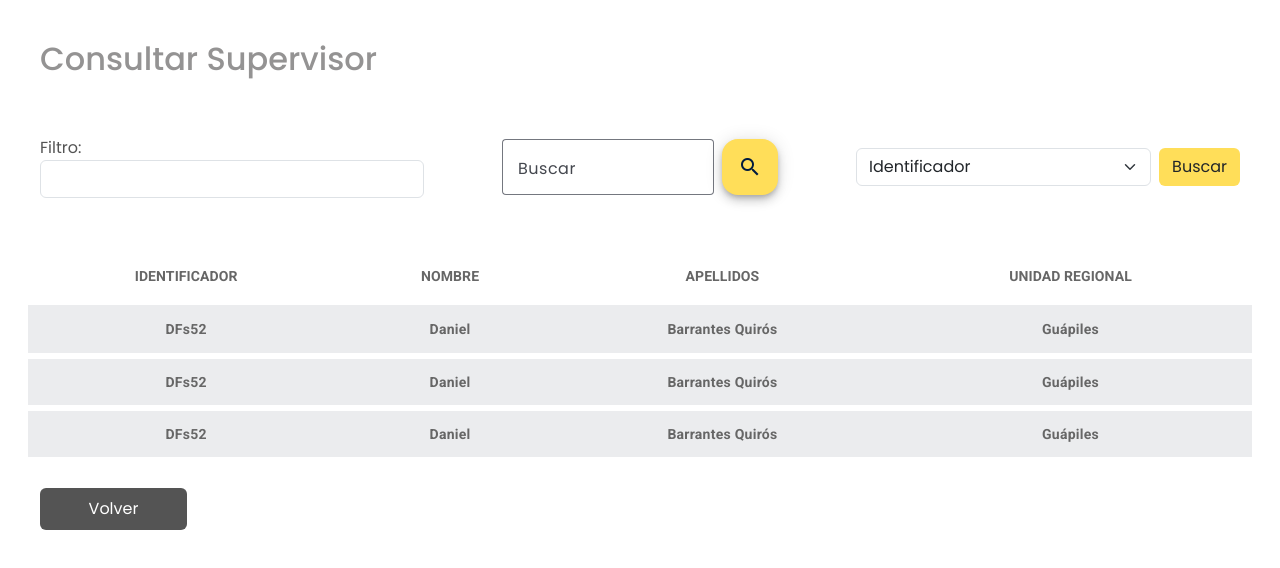
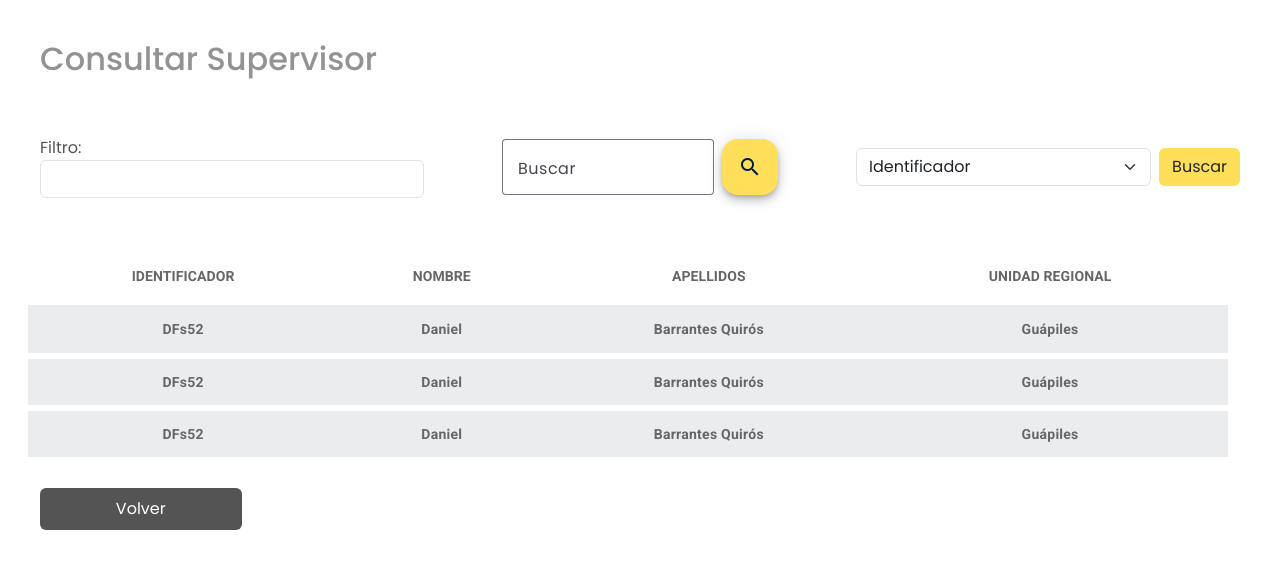
Before and after one commit to D240021/Reporteria-ICE, an Angular app in the folder frontend/reporteria-ice/: page /consultar-supervisor in a window 1280 px wide. Shown: the top 568 px of the page. Built offline with nearby package versions, Linux system fonts and the light colour scheme.

Commit message:
Correccion de tablas desbordadas en Vistas de Tipo Consulta

```diff
--- a/frontend/reporteria-ice/src/app/Vista/paginas/consultarLineaTransmision/consultar-linea-transmision/consultar-linea-transmision.component.css
+++ b/frontend/reporteria-ice/src/app/Vista/paginas/consultarLineaTransmision/consultar-linea-transmision/consultar-linea-transmision.component.css
@@ -49,7 +49,7 @@ h2 {
 
 
 .btn-volver {
-  width: 25%;
+  width: 35%;
   padding: 0.5rem;
   background-color: #545454;
   color: white;
--- a/frontend/reporteria-ice/src/app/Vista/paginas/consultarSupervisor/consultar-supervisor/consultar-supervisor.component.css
+++ b/frontend/reporteria-ice/src/app/Vista/paginas/consultarSupervisor/consultar-supervisor/consultar-supervisor.component.css
@@ -26,10 +26,14 @@ h2 {
     background: var(--color-terciario-fondo)
   }
 
-.cont-tabla table{
+.cont-tabla {
+  width: 100%;
+  overflow-x: auto;
+}
+
+  .cont-tabla table {
     width: 100%;
-    overflow-block:hidden
-}
+  }
 
   .cont-tabla table th {
     background: #FFFFFF;
@@ -49,7 +53,7 @@ h2 {
 
 
 .btn-volver {
-  width: 25%;
+  width: 35%;
   padding: 0.5rem;
   background-color: #545454;
   color: white;
--- a/frontend/reporteria-ice/src/app/Vista/paginas/consultarUnidadRegional/consultar-unidad-regional/consultar-unidad-regional.component.css
+++ b/frontend/reporteria-ice/src/app/Vista/paginas/consultarUnidadRegional/consultar-unidad-regional/consultar-unidad-regional.component.css
@@ -4,7 +4,9 @@
 
 .cont-consultar-unidad {
   width: 100%;
-  padding: 2.5rem
+  padding: 2.5rem;
+  font-family: var(--fuente-poppins);
+  color: var(--color-principal);
 }
 
 h2 {
@@ -24,10 +26,15 @@ h2 {
     background: var(--color-terciario-fondo)
   }
 
-.cont-tabla table {
+.cont-tabla {
   width: 100%;
-  overflow-block: hidden
+  overflow-x: auto;
 }
+
+  .cont-tabla table {
+    width: 100%;
+  }
+
 
   .cont-tabla table th {
     background: #FFFFFF;
@@ -47,7 +54,7 @@ h2 {
 
 
 .btn-volver {
-  width: 25%;
+  width: 35%;
   padding: 0.5rem;
   background-color: #545454;
   color: white;
```
